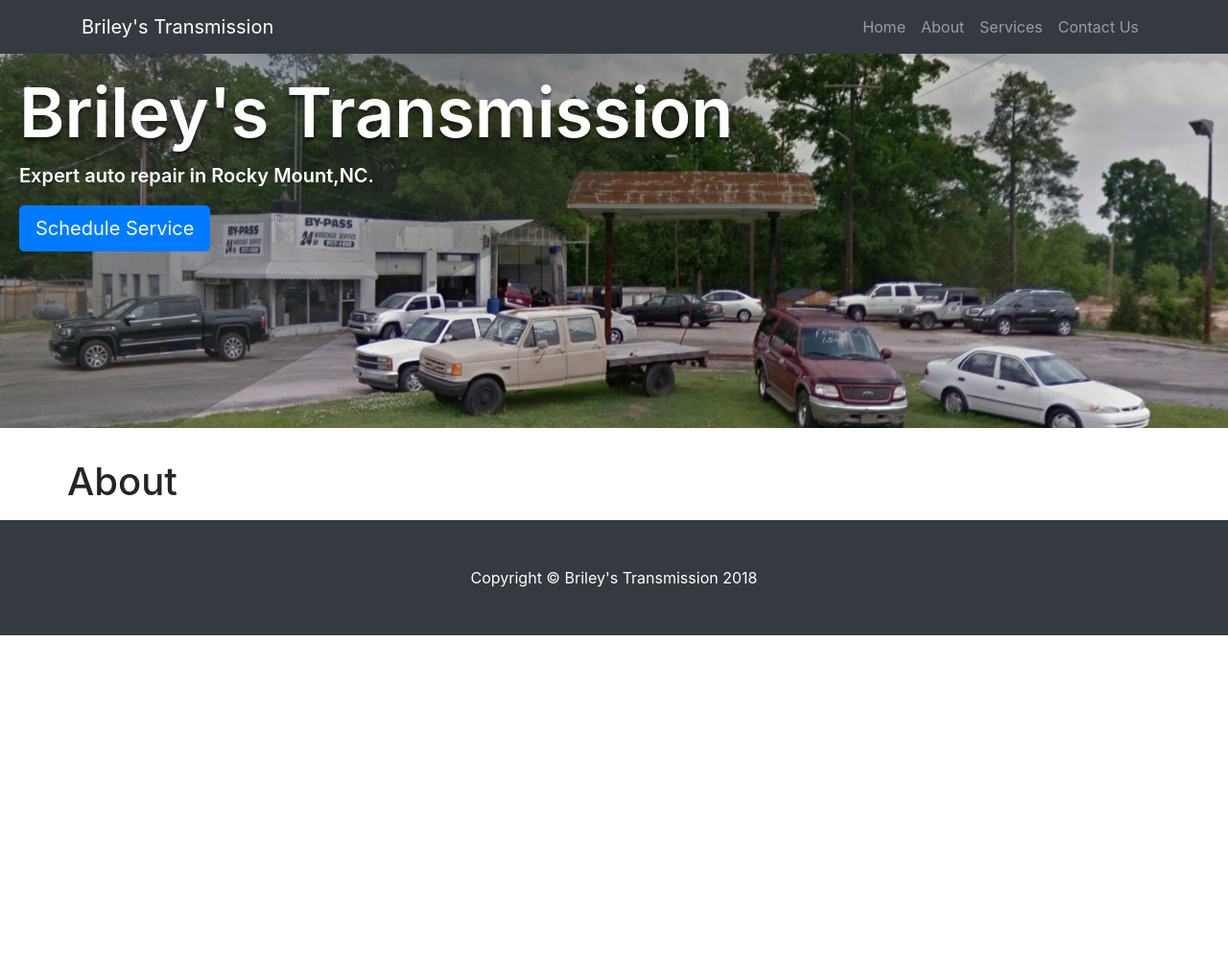
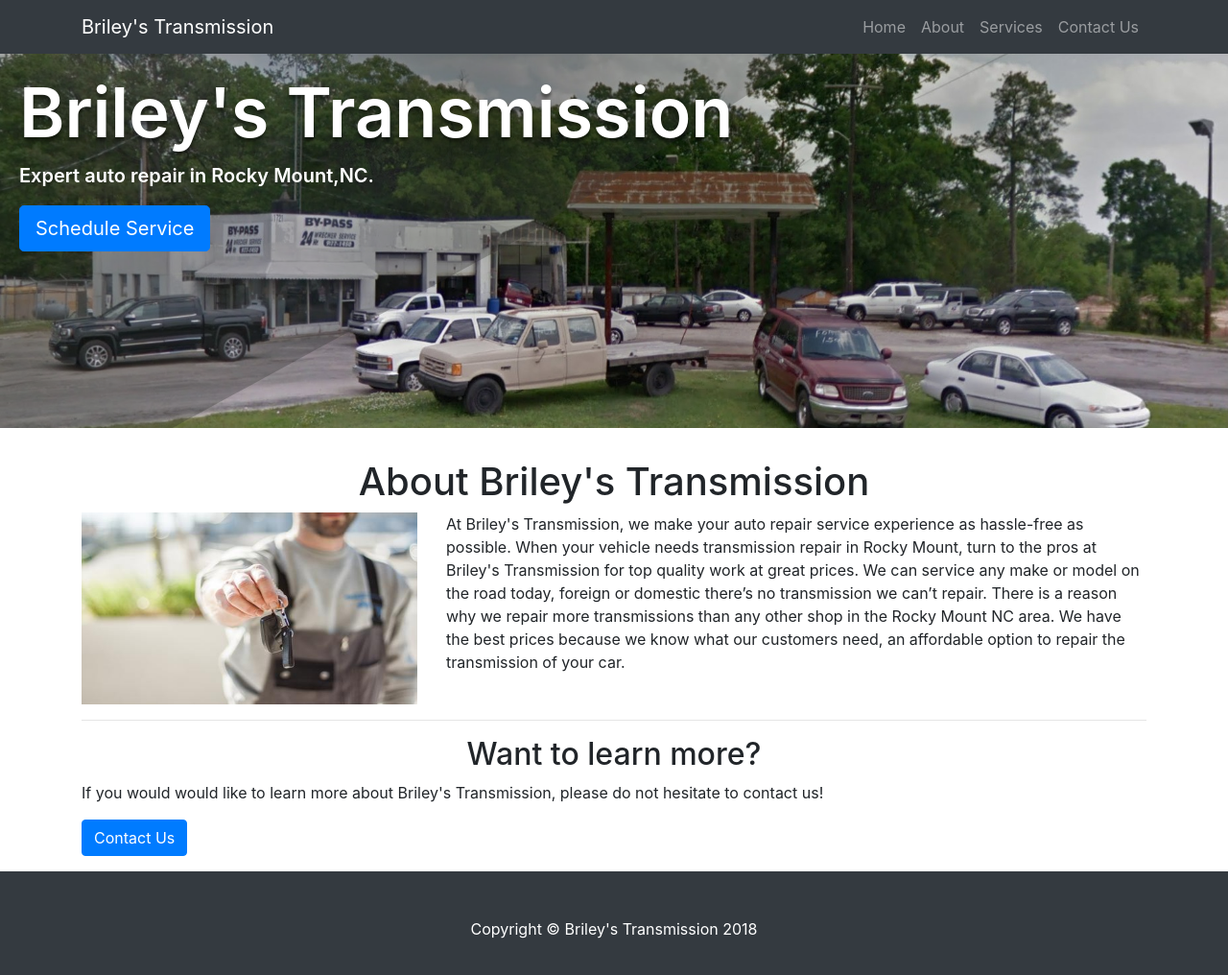
Before and after one commit to mattlr20/site, a website: page about.html in a window 1280 px wide. Shown: the whole page at 96% size. Before the commit the page ends 800 px from the top, so only its background shows below. Drawn offline with Linux system fonts and the light colour scheme; a web font is replaced by a local one.

Commit message:
development

```diff
--- a/about.html
+++ b/about.html
@@ -63,15 +63,25 @@
     <!-- Page Content -->
     <div class="container">
 
-
-        <!-- Page Features -->
-        <div class="row text-center">
-
-            <div class="mb-12">
-                <h1>About</h1>
-                <p></p>
+        <h1 class="text-center">About Briley's Transmission</h1>
+        <div class="row">
+            <div class="col-4">
+                <img src="images/keys_small.jpeg" alt="About Briley's Transmission" style="width:100%;height:200px">
             </div>
-
+            <div class="col-8">
+                <p>At Briley's Transmission, we make your auto repair service experience as hassle-free as possible. When your
+                    vehicle needs transmission repair in Rocky Mount, turn to the pros at Briley's Transmission for top quality
+                    work at great prices. We can service any make or model on the road today, foreign or domestic there’s
+                    no transmission we can’t repair. There is a reason why we repair more transmissions than any other shop
+                    in the Rocky Mount NC area. We have the best prices because we know what our customers need, an affordable
+                    option to repair the transmission of your car.</p>
+            </div>
+            <div class="col-12">
+                <hr>
+                <h2>Want to learn more?</h2>
+                <p>If you would would like to learn more about Briley's Transmission, please do not hesitate to contact us!</p>
+                <p><a href="contact.html" class="btn btn-primary">Contact Us</a></p>
+            </div>
         </div>
         <!-- /.row -->
 
```
Also changed, not shown: contact.html (+3 -3 lines), index.html (+14 -4 lines), services.html (+16 -5 lines).
